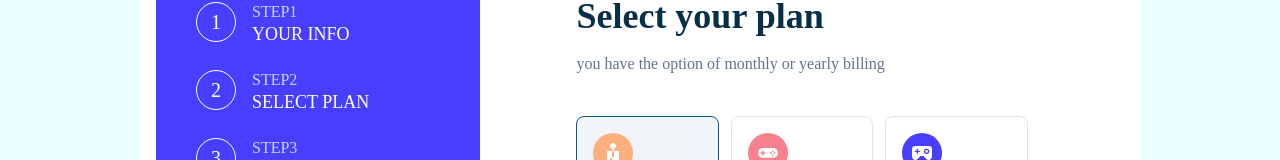
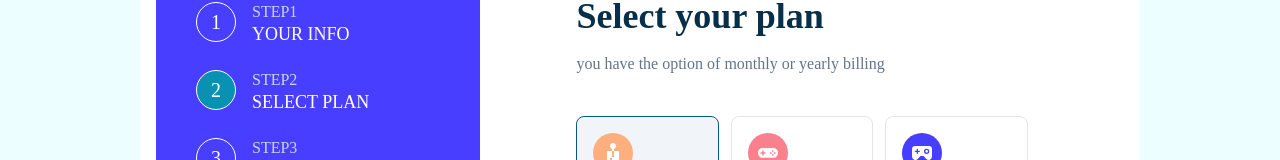
Before and after one commit to yealetssee/Multi-Step-Form, a React (Vite) app: page /plan in a window 1280 px wide. Shown: the part 140-300 px from the top of the page. Built offline with nearby package versions, Linux system fonts and the light colour scheme.

Commit message:
fix:vercel error fix

```diff
--- a/src/pages/Main.tsx
+++ b/src/pages/Main.tsx
@@ -1,6 +1,6 @@
 import { Addons, InfoForm, SelectPlan, Summary, ThankYou } from "../components";
 import { sidebarDesktop } from "../assets/images";
-import { Link, Route, Routes } from "react-router-dom";
+import { Link, Route, Routes, useLocation } from "react-router-dom";
 import { createContext, useEffect, useState } from "react";
 import {
   ContextType,
@@ -82,9 +82,10 @@ const Main = () => {
   useEffect(() => {
     setTotalPrice(calculateTotalPrice());
   }, [calculateTotalPrice()]);
+  const location = useLocation();
 
   return (
-    <main className=" h-auto bg-white p-4 flex w-[1000px] rounded-lg  ">
+    <main className=" h-auto bg-white p-4 flex  w-[1000px] rounded-lg  ">
       <div
         style={{ backgroundImage: `url(${sidebarDesktop})` }}
         className=" h-auto  bg-cover bg-center p-10 rounded-lg w-[500px]  "
@@ -92,7 +93,11 @@ const Main = () => {
         <ul className="uppercase">
           <Link to={"/"}>
             <li className="flex gap-4  text-xl items-center ">
-              <div className="w-10 h-10 flex items-center justify-center  border-white  border rounded-full text-center text-white">
+              <div
+                className={`w-10 h-10 flex items-center justify-center  border-white  border rounded-full text-center text-white ${
+                  location.pathname === "/" ? "bg-cyan-600" : "bg-transparent"
+                }`}
+              >
                 1
               </div>{" "}
               <div className="">
@@ -105,7 +110,13 @@ const Main = () => {
           </Link>
           <Link to={"/plan"}>
             <li className="flex gap-4 text-xl mt-4 items-center">
-              <div className="w-10 h-10 flex items-center justify-center  border-white  border rounded-full text-center text-white">
+              <div
+                className={`w-10 h-10 flex items-center justify-center  border-white  border rounded-full text-center text-white ${
+                  location.pathname === "/plan"
+                    ? "bg-cyan-600"
+                    : "bg-transparent"
+                }`}
+              >
                 2
               </div>{" "}
               <div className="">
@@ -118,7 +129,13 @@ const Main = () => {
           </Link>
           <Link to={"/addons"}>
             <li className="flex gap-4 text-xl mt-4 items-center">
-              <div className="w-10 h-10 flex items-center justify-center   border-white  border rounded-full text-center text-white">
+              <div
+                className={`w-10 h-10 flex items-center justify-center  border-white  border rounded-full text-center text-white ${
+                  location.pathname === "/addons"
+                    ? "bg-cyan-600"
+                    : "bg-transparent"
+                }`}
+              >
                 3
               </div>{" "}
               <div className="">
@@ -131,7 +148,13 @@ const Main = () => {
           </Link>
           <Link to={"summary"}>
             <li className="flex gap-4 text-xl mt-4 items-center">
-              <div className="w-10 h-10 flex items-center justify-center  border-white  border rounded-full text-center text-white">
+              <div
+                className={`w-10 h-10 flex items-center justify-center  border-white  border rounded-full text-center text-white ${
+                  location.pathname === "/summary"
+                    ? "bg-cyan-600"
+                    : "bg-transparent"
+                }`}
+              >
                 4
               </div>{" "}
               <div className="">
@@ -166,7 +189,7 @@ const Main = () => {
             <Route path="/plan" element={<SelectPlan />} />
             <Route path="/addons" element={<Addons />} />
             <Route path="/summary" element={<Summary />} />
-            <Route path="/thanks" element={<ThankYou />} />
+            <Route path="thanks" element={<ThankYou />} />
           </Routes>
         </PlansContext.Provider>
       </div>
```
Also changed, not shown: vercel.json (added).
